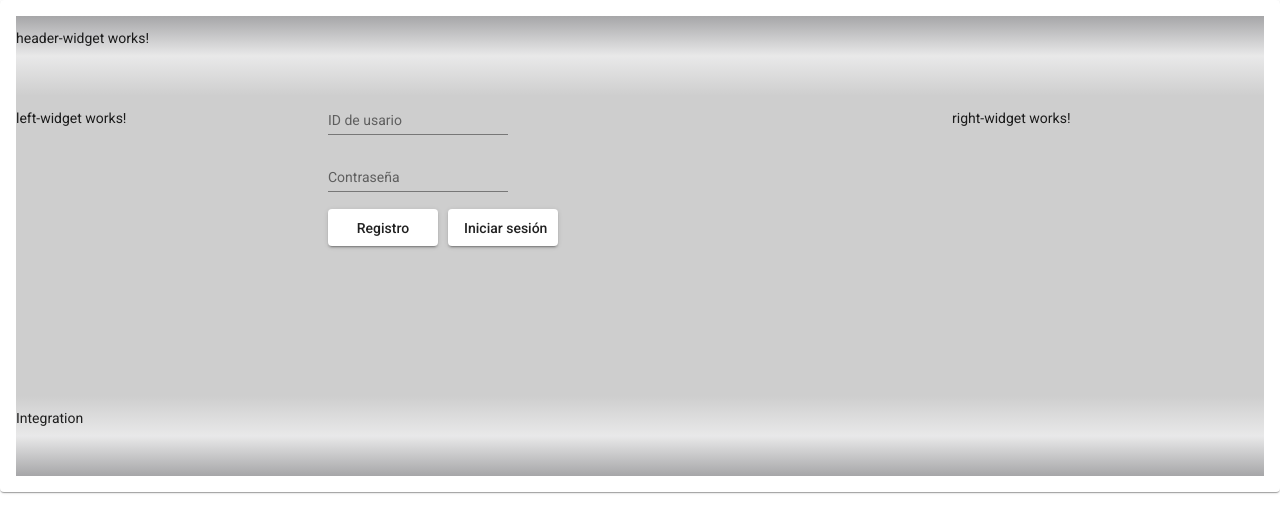
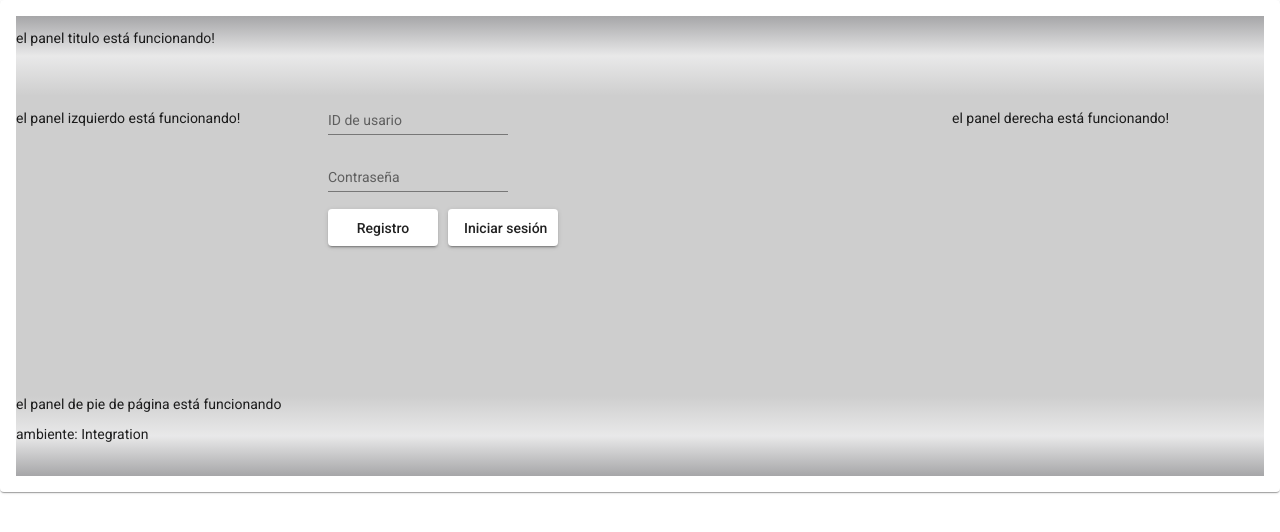
Before and after one commit to obriena/TextoAVoz, an Angular app in the folder angular/transcribir/: page /login in a window 1280 px wide. Shown: the top 532 px of the page. Built offline with nearby package versions, Linux system fonts and the light colour scheme.

Commit message:
cambio la ingles texto a espanol

```diff
--- a/angular/transcribir/src/app/footer-widget/footer-widget.component.html
+++ b/angular/transcribir/src/app/footer-widget/footer-widget.component.html
@@ -1 +1,2 @@
-<p>{{ env.name }}</p>
+el panel de pie de página está funcionando<br/>
+<p>ambiente: {{ env.name }}</p>
--- a/angular/transcribir/src/app/header-widget/header-widget.component.html
+++ b/angular/transcribir/src/app/header-widget/header-widget.component.html
@@ -1,6 +1,7 @@
 <p>
-  header-widget works!<br/>
+  el panel titulo está funcionando!
+  <br/>
 </p>
   <div *ngIf="loggedInUser">
-    Welcome {{loggedInUser.firstName}} {{loggedInUser.lastName}}
+    Bienvenidos {{loggedInUser.firstName}} {{loggedInUser.lastName}}
   </div>
--- a/angular/transcribir/src/app/left-widget/left-widget.component.html
+++ b/angular/transcribir/src/app/left-widget/left-widget.component.html
@@ -1,3 +1,3 @@
 <p>
-  left-widget works!
+  el panel izquierdo está funcionando!
 </p>
--- a/angular/transcribir/src/app/right-widget/right-widget.component.html
+++ b/angular/transcribir/src/app/right-widget/right-widget.component.html
@@ -1,3 +1,3 @@
 <p>
-  right-widget works!
+  el panel derecha está funcionando!
 </p>
```
